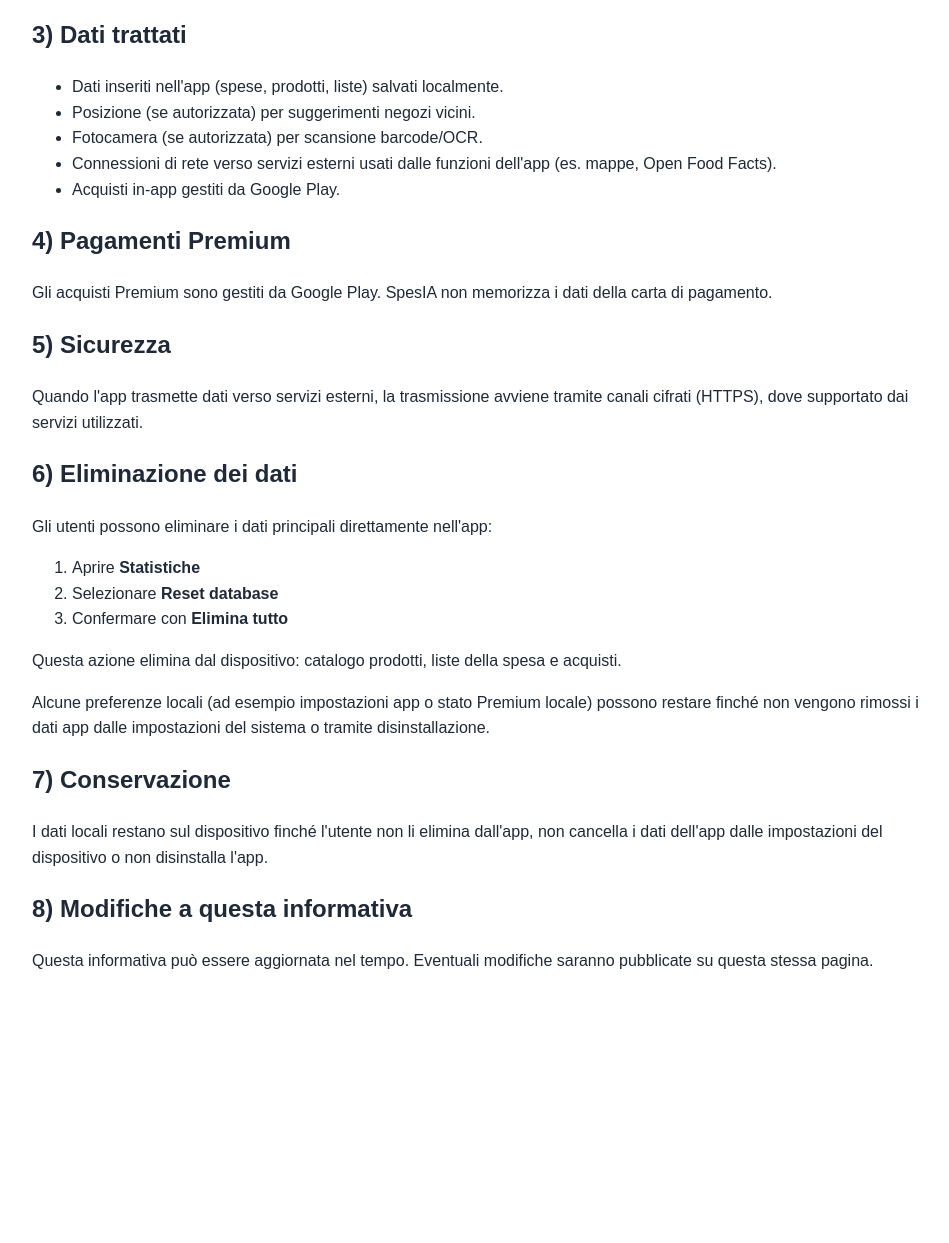
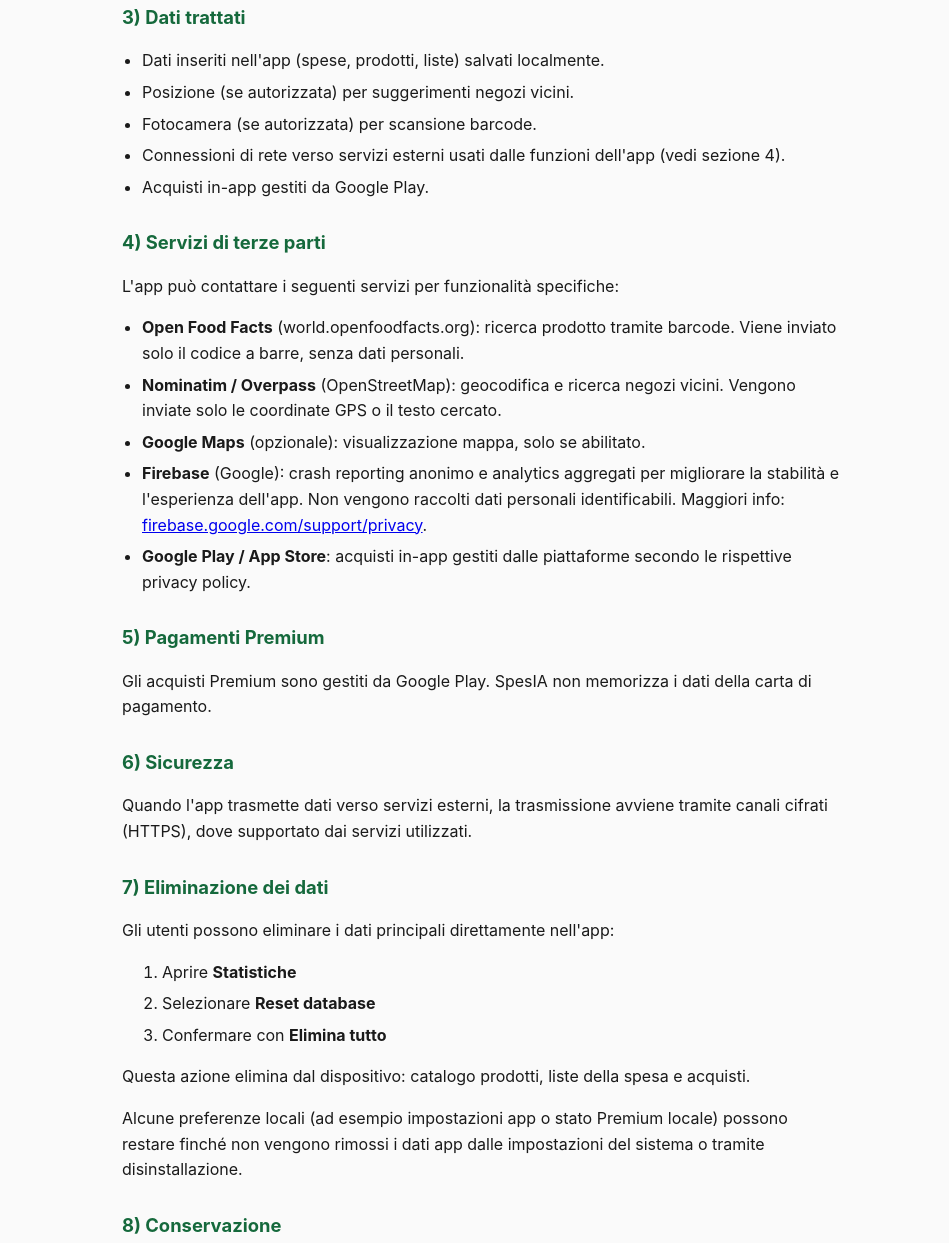
Before and after one commit to vincenzocuria/spesia-privacy, a plain HTML site: page privacy.html in a window 1280 px wide. Shown: the part 401-1644 px from the top of the page, without its empty margins (158-1107 px from the left). Before the commit the page ends 1415 px from the top, so only its background shows below. Drawn offline with Linux system fonts and the light colour scheme.

Commit message:
Refactor privacy.html for improved structure and styling

```diff
--- a/privacy.html
+++ b/privacy.html
@@ -1,23 +1,48 @@
-<!doctype html>
+<!DOCTYPE html>
 <html lang="it">
 <head>
-  <meta charset="utf-8" />
-  <meta name="viewport" content="width=device-width,initial-scale=1" />
+  <meta charset="UTF-8">
+  <meta name="viewport" content="width=device-width, initial-scale=1.0">
   <title>Informativa Privacy - SpesIA</title>
+  <style>
+    body {
+      font-family: -apple-system, BlinkMacSystemFont, 'Segoe UI', Roboto, Helvetica, Arial, sans-serif;
+      max-width: 720px;
+      margin: 0 auto;
+      padding: 24px 20px 60px;
+      line-height: 1.6;
+      color: #1a1a1a;
+      background: #fafafa;
+    }
+    h1 { font-size: 1.8em; color: #15693C; margin-bottom: 4px; }
+    h2 { font-size: 1.15em; color: #15693C; margin-top: 28px; }
+    .date { font-size: 0.9em; color: #666; margin-bottom: 24px; }
+    ul { padding-left: 20px; }
+    li { margin-bottom: 6px; }
+    hr { border: none; border-top: 1px solid #ddd; margin: 32px 0; }
+    .contact { font-weight: 600; color: #15693C; }
+    @media (prefers-color-scheme: dark) {
+      body { background: #1a1a1a; color: #e0e0e0; }
+      h1, h2, .contact { color: #66bb6a; }
+      .date { color: #999; }
+      hr { border-top-color: #333; }
+    }
+  </style>
 </head>
-<body style="font-family: Arial, sans-serif; max-width: 900px; margin: 40px auto; padding: 0 16px; line-height: 1.6; color: #1f2937;">
+<body>
+
 <h1>Informativa Privacy - SpesIA</h1>
-  <p><strong>Ultimo aggiornamento:</strong> 30/03/2026</p>
+<p class="date">Ultimo aggiornamento: 30/03/2026</p>
 
 <h2>1) Titolare e contatti</h2>
 <p>
-    Titolare: Vincenzo Curia<br />
-    Email: curiavincenzo86@gmail.com
+  Titolare: Vincenzo Curia<br>
+  Email: <a href="mailto:curiavincenzo86@gmail.com">curiavincenzo86@gmail.com</a>
 </p>
 
 <h2>2) Come funziona l'app</h2>
 <p>
-    SpesIA è un'app offline-first per la gestione della spesa.
+  SpesIA &egrave; un'app offline-first per la gestione della spesa.
   I dati inseriti dall'utente vengono salvati principalmente sul dispositivo.
   L'app non richiede la creazione di un account utente.
 </p>
@@ -26,26 +51,35 @@
 <ul>
   <li>Dati inseriti nell'app (spese, prodotti, liste) salvati localmente.</li>
   <li>Posizione (se autorizzata) per suggerimenti negozi vicini.</li>
-    <li>Fotocamera (se autorizzata) per scansione barcode/OCR.</li>
-    <li>Connessioni di rete verso servizi esterni usati dalle funzioni dell'app (es. mappe, Open Food Facts).</li>
+  <li>Fotocamera (se autorizzata) per scansione barcode.</li>
+  <li>Connessioni di rete verso servizi esterni usati dalle funzioni dell'app (vedi sezione 4).</li>
   <li>Acquisti in-app gestiti da Google Play.</li>
 </ul>
 
-  <h2>4) Pagamenti Premium</h2>
+<h2>4) Servizi di terze parti</h2>
+<p>L'app pu&ograve; contattare i seguenti servizi per funzionalit&agrave; specifiche:</p>
+<ul>
+  <li><strong>Open Food Facts</strong> (world.openfoodfacts.org): ricerca prodotto tramite barcode. Viene inviato solo il codice a barre, senza dati personali.</li>
+  <li><strong>Nominatim / Overpass</strong> (OpenStreetMap): geocodifica e ricerca negozi vicini. Vengono inviate solo le coordinate GPS o il testo cercato.</li>
+  <li><strong>Google Maps</strong> (opzionale): visualizzazione mappa, solo se abilitato.</li>
+  <li><strong>Firebase</strong> (Google): crash reporting anonimo e analytics aggregati per migliorare la stabilit&agrave; e l'esperienza dell'app. Non vengono raccolti dati personali identificabili. Maggiori info: <a href="https://firebase.google.com/support/privacy" target="_blank">firebase.google.com/support/privacy</a>.</li>
+  <li><strong>Google Play / App Store</strong>: acquisti in-app gestiti dalle piattaforme secondo le rispettive privacy policy.</li>
+</ul>
+
+<h2>5) Pagamenti Premium</h2>
 <p>
   Gli acquisti Premium sono gestiti da Google Play.
   SpesIA non memorizza i dati della carta di pagamento.
 </p>
 
-  <h2>5) Sicurezza</h2>
+<h2>6) Sicurezza</h2>
 <p>
-    Quando l'app trasmette dati verso servizi esterni, la trasmissione avviene tramite canali cifrati (HTTPS), dove supportato dai servizi utilizzati.
+  Quando l'app trasmette dati verso servizi esterni, la trasmissione avviene tramite
+  canali cifrati (HTTPS), dove supportato dai servizi utilizzati.
 </p>
 
-  <h2>6) Eliminazione dei dati</h2>
-  <p>
-    Gli utenti possono eliminare i dati principali direttamente nell'app:
-  </p>
+<h2>7) Eliminazione dei dati</h2>
+<p>Gli utenti possono eliminare i dati principali direttamente nell'app:</p>
 <ol>
   <li>Aprire <strong>Statistiche</strong></li>
   <li>Selezionare <strong>Reset database</strong></li>
@@ -55,19 +89,26 @@
   Questa azione elimina dal dispositivo: catalogo prodotti, liste della spesa e acquisti.
 </p>
 <p>
-    Alcune preferenze locali (ad esempio impostazioni app o stato Premium locale) possono restare finché non vengono rimossi i dati app dalle impostazioni del sistema o tramite disinstallazione.
+  Alcune preferenze locali (ad esempio impostazioni app o stato Premium locale) possono
+  restare finch&eacute; non vengono rimossi i dati app dalle impostazioni del sistema
+  o tramite disinstallazione.
 </p>
 
-  <h2>7) Conservazione</h2>
+<h2>8) Conservazione</h2>
 <p>
-    I dati locali restano sul dispositivo finché l'utente non li elimina dall'app,
+  I dati locali restano sul dispositivo finch&eacute; l'utente non li elimina dall'app,
   non cancella i dati dell'app dalle impostazioni del dispositivo o non disinstalla l'app.
 </p>
 
-  <h2>8) Modifiche a questa informativa</h2>
+<h2>9) Modifiche a questa informativa</h2>
 <p>
-    Questa informativa può essere aggiornata nel tempo.
+  Questa informativa pu&ograve; essere aggiornata nel tempo.
   Eventuali modifiche saranno pubblicate su questa stessa pagina.
 </p>
+
+<hr>
+
+<p class="contact">Contatto: curiavincenzo86@gmail.com</p>
+
 </body>
 </html>
```
Lines whose indentation alone changed are shown as unchanged.
